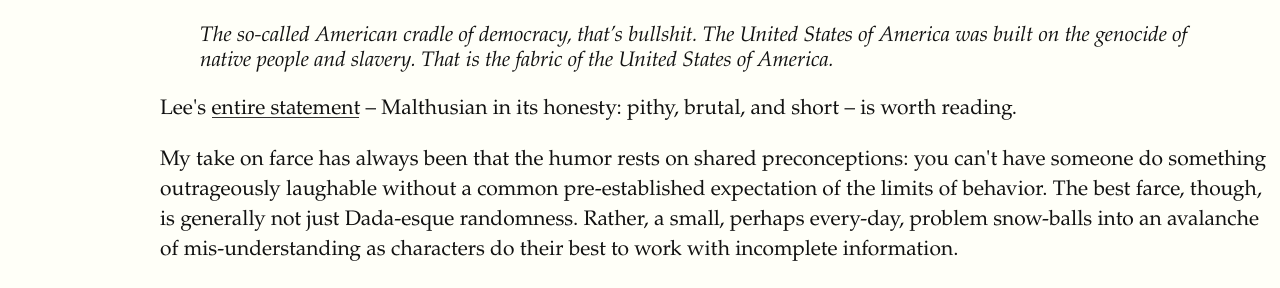
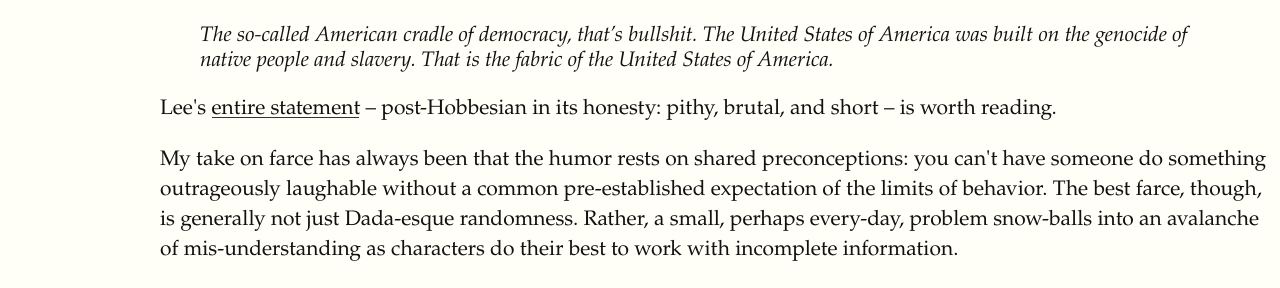
Before and after one commit to DavidErroll/DavidErroll.github.io, a Jekyll site: the page built from _posts/2018-05-15-usa-as-tragedy.md, in a window 1280 px wide. Shown: the part 647-935 px from the top of the page. Built offline with Jekyll 4.4.1, drawn with Linux system fonts in a browser that asks for light colours; some web fonts are replaced.

Commit message:
Update 2018-05-15-usa-as-tragedy.md

```diff
--- a/_posts/2018-05-15-usa-as-tragedy.md
+++ b/_posts/2018-05-15-usa-as-tragedy.md
@@ -22,7 +22,7 @@ Spike Lee warned us that the fault lines in our society not only still exist but
   </em>
 </blockquote>
 <p>
-Lee's <a href="http://www.vulture.com/2018/05/read-it-spike-lee-and-his-anti-trump-speech-at-cannes.html">entire statement</a> – Malthusian in its honesty: pithy, brutal, and short – is worth reading.
+Lee's <a href="http://www.vulture.com/2018/05/read-it-spike-lee-and-his-anti-trump-speech-at-cannes.html">entire statement</a> – post-Hobbesian in its honesty: pithy, brutal, and short – is worth reading.
 </p>
 <p>
 My take on farce has always been that the humor rests on shared preconceptions: you can't have someone do something outrageously laughable without a common pre-established expectation of the limits of behavior. The best farce, though, is generally not just Dada-esque randomness. Rather, a small, perhaps every-day, problem snow-balls into an avalanche of mis-understanding as characters do their best to work with incomplete information.
```
